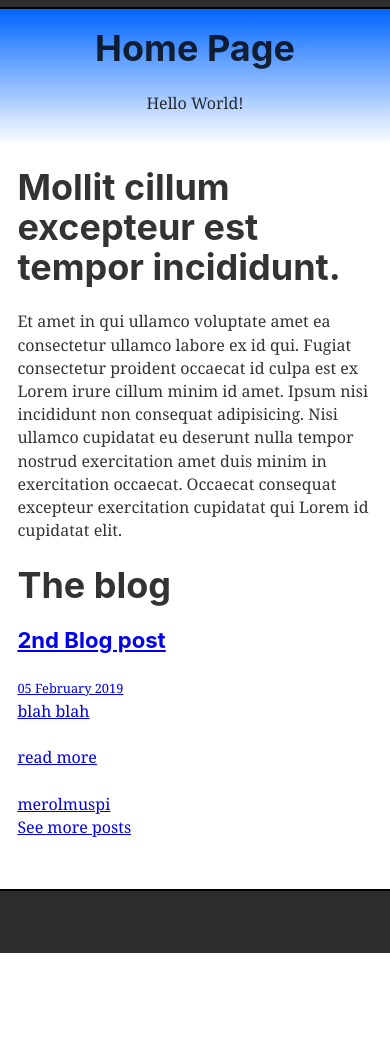
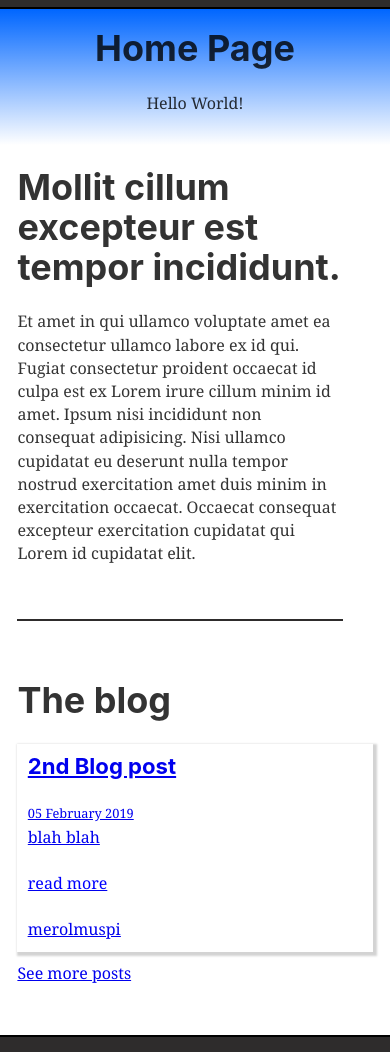
Before and after one commit to Camberbatch01/gatsbySite, a Gatsby site: page / in a window 390 px wide. Shown: the part 48-1100 px from the top of the page. Before the commit the page ends 1001 px from the top, so only its background shows below. Built offline with nearby package versions, Linux system fonts and the light colour scheme; Gatsby itself is replaced by a stand-in of ours.

Commit message:
home page content styling / media size layout

```diff
--- /dev/null
+++ b/src/components/styles/home.scss
@@ -0,0 +1,43 @@
+$postBorder: 2px 2px 2px 2px lightgrey;
+.blogPost{
+    box-shadow: $postBorder;
+    padding: 0.65rem;
+    margin-bottom: 10px;
+    background-color: white;
+    .readMore{
+        color: blue;
+    }
+}
+.blogPost:hover{
+        cursor: pointer;
+        transform: translateX(-20px);
+        transition: 0.5s;
+}
+.flexContainer{
+    display: flex;
+    flex-wrap: wrap
+}
+.descContainer{
+    width: 50%;
+    margin: 0px 30px 30px 0px;
+    border-right: 2px solid #2e2c2c;
+    padding-right: 30px;
+}
+.blogContainer{
+    width: 40%;
+    padding-left: 30px;
+}
+@media (max-width: 960px) {
+    .descContainer{
+        width: 100%;
+        border-bottom: 2px solid #2e2c2c;
+        border-right: 0;
+        padding-right: 0;
+        padding-bottom: 30px;
+    }
+    .blogContainer{
+        width: 100%;
+        padding-top: 30px;
+        padding-left: 0;
+    }
+}
--- a/src/pages/index.js
+++ b/src/pages/index.js
@@ -5,6 +5,7 @@ import SEO from "../components/seo"
 import Banner from "../components/banner"
 import { graphql, Link } from "gatsby"
 import tagButtons from "../components/tagButtons"
+import "../components/styles/home.scss"
 
 const pageName = "Home Page";
 const pageDesc = "Hello World!";
@@ -18,6 +19,7 @@ class IndexPage extends React.Component{
         <SEO title="Home" keywords={[`gatsby`, `application`, `react`]} />
         {Banner(pageName, pageDesc)}
 
+        <div className="flexContainer">
           <div className="descContainer">
             <h1>Mollit cillum excepteur est tempor incididunt.</h1>
             <p>Et amet in qui ullamco voluptate amet ea consectetur ullamco labore ex id qui. Fugiat consectetur proident occaecat id culpa est ex Lorem irure cillum minim id amet. Ipsum nisi incididunt non consequat adipisicing. Nisi ullamco cupidatat eu deserunt nulla tempor nostrud exercitation amet duis minim in exercitation occaecat. Occaecat consequat excepteur exercitation cupidatat qui Lorem id cupidatat elit.</p>
@@ -26,7 +28,7 @@ class IndexPage extends React.Component{
           <div className="blogContainer">
             <h1>The blog</h1>
             <Link className="blogLink" to="/template/blogPost" state={{postData: blogData}}>
-            <div>
+              <div className="blogPost">
                 <h3>{blogData.node.frontmatter.title}</h3>
                 <small>{blogData.node.frontmatter.date}</small>
                 <p>{blogData.node.frontmatter.description}</p>
@@ -37,6 +39,7 @@ class IndexPage extends React.Component{
               </div>
             </Link>
             <Link to="/page-2">See more posts</Link>
+          </div>
         </div>
       </Layout>
     );
```
Lines whose indentation alone changed are shown as unchanged.
